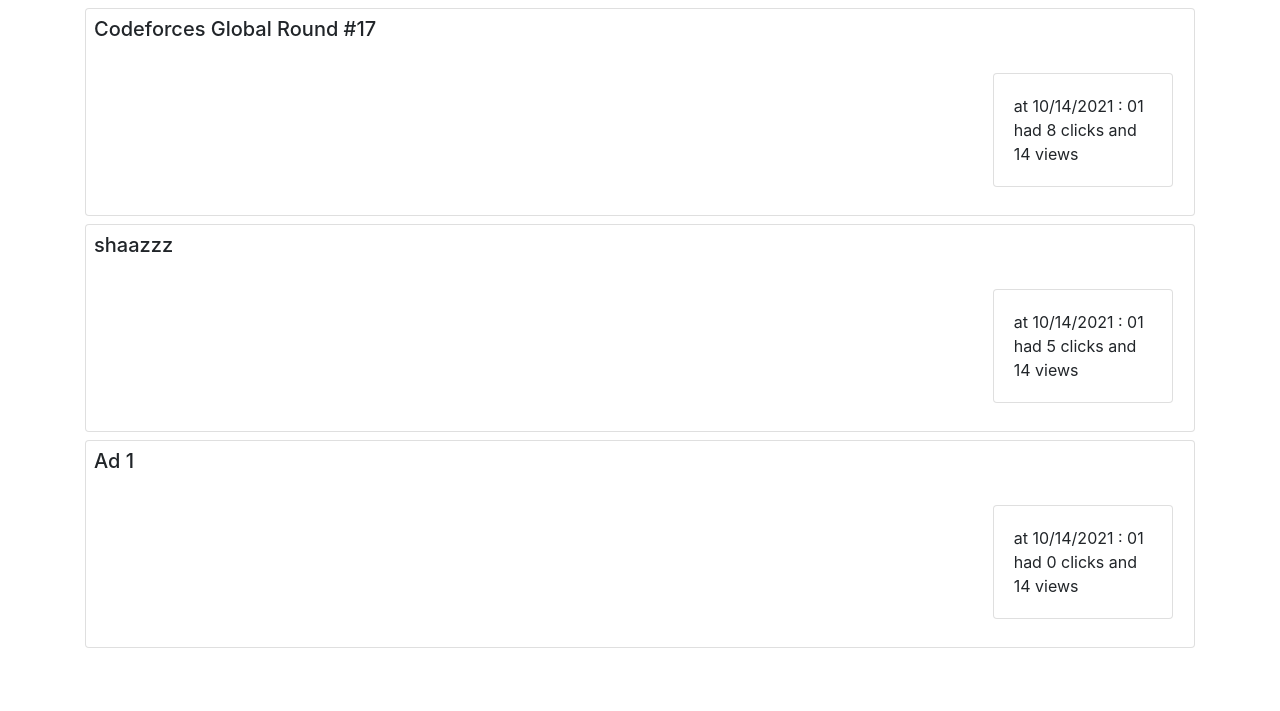
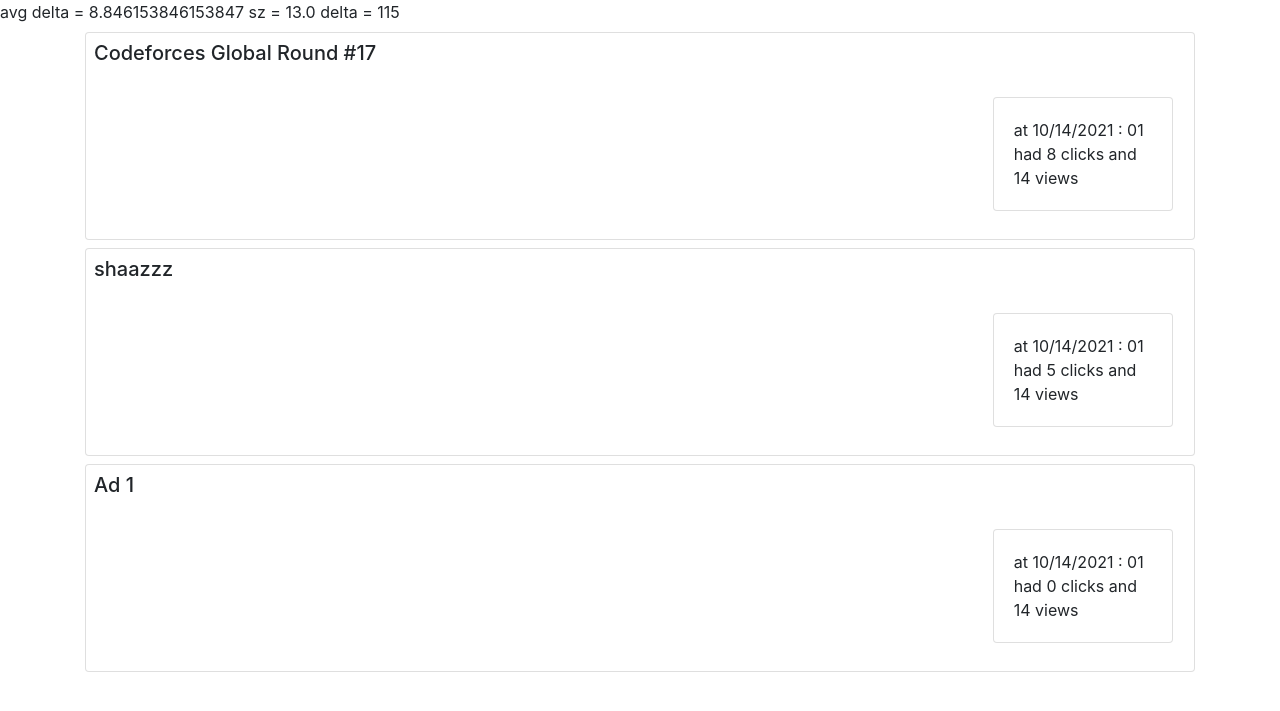
Before and after one commit to xmhpx/yektanet-part5-project, a Django app: page /detail/ in a window 1280 px wide. Shown: the top 711 px of the page. Run offline with Django 3.2, Linux system fonts and the light colour scheme; data comes from the database, SQL or seed files in the repository; both versions use the stored data as it was after the commit; some libraries are stand-ins or nearby versions.

Commit message:
added avg delta

```diff
--- a/advertiser_management/templates/detail.html
+++ b/advertiser_management/templates/detail.html
@@ -6,7 +6,12 @@
           crossorigin="anonymous">
     <title>Ads Detailed View</title>
 </head>
+avg delta = {{ avg_delta }}
+sz = {{ sz }}
+delta = {{ delta }}
 <body>
+
+
 <div class="container" dir="rtl">
     {% for ad, times in details_of_ad.items %}
         <div class="card mt-2 p-2">
--- a/advertiser_management/views.py
+++ b/advertiser_management/views.py
@@ -109,6 +109,29 @@
 
             details_of_ad[ad][time]['view'] += 1
 
+        delta = 0
+        sz = 0.
+
+        for clk in all_clicks:
+            ad = clk.ad
+            time = clk.datetime
+            try:
+                last_view = View.objects.filter(user_ip__exact=clk.user_ip, datetime__lte=time).order_by('-datetime')[0]
+            except IndexError:
+                last_view = clk
+            td = time-last_view.datetime
+            seconds = td.seconds + 86400 * td.days
+
+            delta += seconds
+            sz += 1.
+
+        avg_delta = None
+        if sz != 0:
+            avg_delta = delta / sz
+
         context['details_of_ad'] = details_of_ad
+        context['avg_delta'] = avg_delta
+        context['delta'] = delta
+        context['sz'] = sz
 
         return context
```
Also changed, not shown: db.sqlite3.
